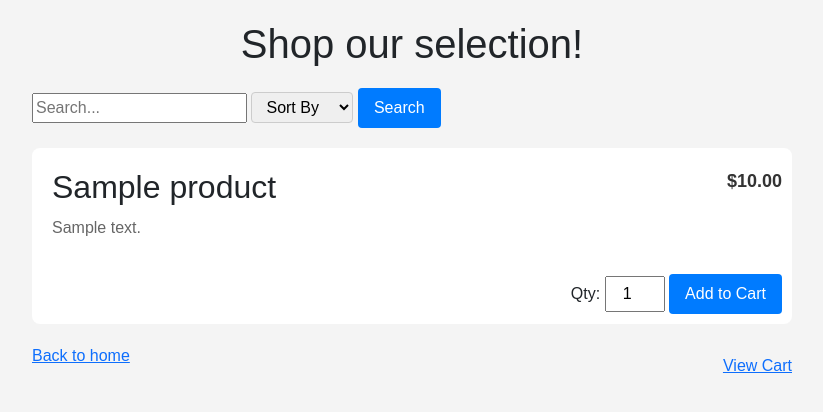
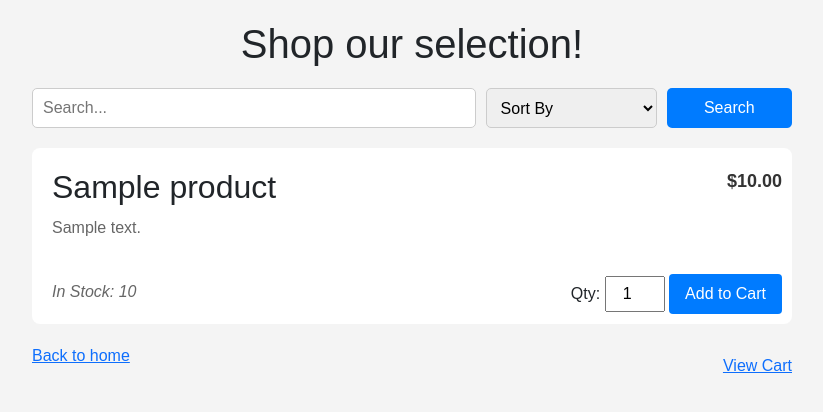
Before and after one commit to NikhilMahalingam/Online-Store, a Flask app: page /store in a window 1280 px wide. Shown: the top 412 px of the page, without its empty margins (228-1051 px from the left). Run offline with Flask 3, Linux system fonts and the light colour scheme; tables that the repository leaves empty hold one stand-in row (values such as "Sample post").

Commit message:
search and sort functionality

```diff
--- a/online_store/app.py
+++ b/online_store/app.py
@@ -21,8 +21,20 @@ db.init_app(app)
 
 @app.route('/store')
 def store():
-    products = Products.query.all()
-    return render_template('store.html', products=products)
+    query = request.args.get('query')
+    sort_by = request.args.get('sort')
+    filtered_products = Products.query.all()
+
+    if query:
+        filtered_products = [product for product in filtered_products if query.lower() in product.name.lower()]
+
+    if sort_by == 'stock':
+        filtered_products.sort(key=lambda x: x.stock_quantity, reverse=True)
+    elif sort_by == 'price-low':
+        filtered_products.sort(key=lambda x: x.price)
+    elif sort_by == 'price-high':
+        filtered_products.sort(key=lambda x: x.price, reverse=True)
+    return render_template('store.html', products=filtered_products)
 
 @app.route('/')
 def index():
--- a/online_store/templates/store.html
+++ b/online_store/templates/store.html
@@ -23,18 +23,6 @@
         h1 {
             text-align: center;
             margin-bottom: 20px;
-        }
-
-        .search-bar {
-            margin-bottom: 20px;
-        }
-
-        .sort-select {
-            padding: 5px 10px;
-            border: 1px solid #ccc;
-            border-radius: 4px;
-            outline: none;
-            cursor: pointer;
         }
 
         .product {
@@ -65,6 +53,7 @@
 
         .product .stock {
             font-style: italic;
+            margin: 0px;
         }
 
         .add-to-cart {
@@ -98,6 +87,43 @@
             float: right;
             margin-top: 10px;
         }
+
+        .search-bar form {
+            display: flex;
+            align-items: center;
+            margin-bottom: 20px;
+        }
+
+        .search-bar input[type="text"],
+        .search-bar select,
+        .search-bar button {
+            height: 40px;
+            flex: 4;
+            margin: 0;
+            padding: 5px 10px;
+            border: 1px solid #ccc;
+            border-radius: 5px;
+        }
+
+        .search-bar select {
+            flex: 1;
+            margin-left: 10px;
+        }
+
+        .search-bar button {
+            margin-left: 10px;
+            background-color: #007bff;
+            color: #fff;
+            border: none;
+            cursor: pointer;
+            flex: 1;
+        }
+
+        .search-bar button:hover,
+        .search-bar button:focus {
+            background-color: #0056b3;
+            outline: none;
+        }
     </style>
 </head>
 
@@ -115,12 +141,13 @@
 
         <h1>Shop our selection!</h1>
         <div class="search-bar">
-            <form action="/search" method="GET">
+            <form action="/store" method="GET">
                 <input type="text" name="query" placeholder="Search...">
                 <select name="sort" class="sort-select">
                     <option value="">Sort By</option>
-                    <option value="price">Price</option>
-                    <option value="quantity">Quantity</option>
+                    <option value="price-low">Price (low to high)</option>
+                    <option value="price-high">Price (high to low)</option>
+                    <option value="stock">Stock</option>
                 </select>
                 <button type="submit">Search</button>
             </form>
@@ -130,8 +157,9 @@
             <div class="product">
                 <h2>{{ product.name }}</h2>
                 <p>{{ product.description }}</p>
-                <br /><br />
+                <br />
                 <p class="price">${{ product.price }}</p>
+                <p class="stock">In Stock: {{ product.stock_quantity }}</p>
                 <form action="/cart" method="POST" class="add-to-cart">
                     <input type="hidden" name="product_id" value="{{ product.product_id }}">
                     <label for="quantity{{ product.product_id }}">Qty:</label>
```
